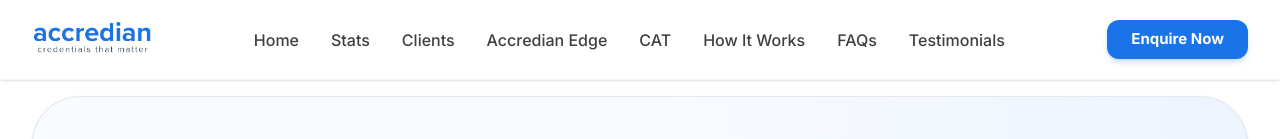
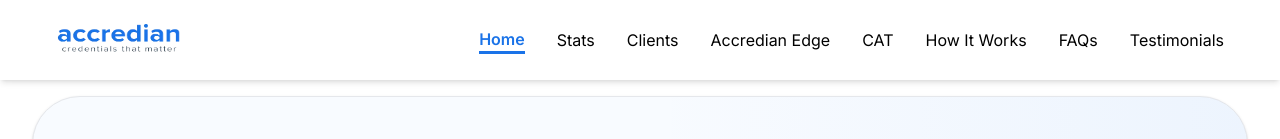
Before and after one commit to dexisworking/accredian-enterprise-clone, a Next.js app: page / in a window 1280 px wide. Shown: the top 139 px of the page. Built offline with nearby package versions, Linux system fonts and the light colour scheme.

Commit message:
feat: implement site header, hero section, process, and accredian edge components

```diff
--- a/components/AccredianEdge.tsx
+++ b/components/AccredianEdge.tsx
@@ -15,7 +15,7 @@ const icons: Record<string, any> = {
 
 export function AccredianEdge() {
   return (
-    <section id="accredian-edge" className="py-24 bg-[#f8fbff] relative overflow-hidden">
+    <section id="accredianEdge" className="py-24 bg-[#f8fbff] relative overflow-hidden">
       <div className="mx-auto max-w-7xl px-4 sm:px-6 lg:px-8 relative z-10">
         <div className="text-center mb-16">
           <h2 className="text-5xl font-extrabold text-[#0F172A] mb-4">
--- a/components/Hero.tsx
+++ b/components/Hero.tsx
@@ -6,7 +6,7 @@ import { heroChecklist } from "@/lib/site-data";
 
 export function Hero({ onEnquire }: { onEnquire?: () => void }) {
   return (
-    <section className="relative pt-24 pb-12 overflow-hidden bg-white">
+    <section id="home" className="relative pt-24 pb-12 overflow-hidden bg-white">
       <div className="mx-auto max-w-7xl px-4 sm:px-6 lg:px-8">
         <div className="relative bg-[#f8fbff] rounded-[3rem] overflow-hidden border border-[var(--line)] shadow-sm">
           {/* Background Gradient Accents */}
--- a/components/Process.tsx
+++ b/components/Process.tsx
@@ -7,7 +7,7 @@ const stepIcons = [BarChart, Monitor, Video];
 
 export function Process() {
   return (
-    <section id="how-it-works" className="py-24 bg-white relative">
+    <section id="howItWorks" className="py-24 bg-white relative">
       <div className="mx-auto max-w-7xl px-4 sm:px-6 lg:px-8">
         <div className="text-center mb-16">
           <h2 className="text-5xl font-extrabold text-[#0F172A] mb-4">
--- a/components/site-header.tsx
+++ b/components/site-header.tsx
@@ -2,91 +2,102 @@
 
 import { useState } from "react";
 
-const navItems = [
-  { label: "Home", href: "#top" },
-  { label: "Stats", href: "#stats" },
-  { label: "Clients", href: "#clients" },
-  { label: "Accredian Edge", href: "#accredian-edge" },
-  { label: "CAT", href: "#cat" },
-  { label: "How It Works", href: "#how-it-works" },
-  { label: "FAQs", href: "#faqs" },
-  { label: "Testimonials", href: "#testimonials" },
-];
+
 
 export function SiteHeader({ onEnquire }: { onEnquire?: () => void }) {
   const [isOpen, setIsOpen] = useState(false);
 
   return (
-    <header className="fixed inset-x-0 top-0 z-50 bg-white shadow-sm border-b border-slate-100 h-20">
-      <div className="mx-auto flex max-w-7xl h-full items-center justify-between px-4 lg:px-8">
-        <a href="#top" className="flex items-center">
+    <nav className="fixed top-0 w-full z-50 bg-white shadow-md py-6 px-6 md:px-14" data-cur="cursor">
+      <div className="max-w-[85rem] mx-auto flex justify-between items-center" data-cur="cursor">
+        <a href="#home">
           <img
             src="/logo.webp"
-            alt="Accredian"
-            className="h-[35px] w-auto"
-            data-cur="pointer"
+            alt="logo"
+            className="w-[124px] h-[32px]"
+            data-cur="cursor"
           />
         </a>
 
-        <nav className="hidden items-center gap-8 lg:flex">
-          {navItems.map((item) => (
-            <a
-              key={item.label}
-              href={item.href}
-              className="text-base font-medium text-[var(--text-gray)] transition hover:text-[#1A73E8] relative group"
-            >
-              {item.label}
-              <span className="absolute -bottom-1 left-0 w-0 h-0.5 bg-[#1A73E8] transition-all group-hover:w-full" />
-            </a>
-          ))}
-        </nav>
+        <ul className="hidden md:flex justify-end items-center flex-1 space-x-8" data-cur="cursor">
+          <li className="text-[16px] font-circular font-normal cursor-pointer text-[#1A73E8] font-semibold border-b-[3px] border-[#1A73E8]" data-cur="cursor">
+            <a href="#home" data-cur="pointer">Home</a>
+          </li>
+          <li className="text-[16px] font-circular font-normal cursor-pointer text-black">
+            <a href="#stats" data-cur="pointer">Stats</a>
+          </li>
+          <li className="text-[16px] font-circular font-normal cursor-pointer text-black">
+            <a href="#clients">Clients</a>
+          </li>
+          <li className="text-[16px] font-circular font-normal cursor-pointer text-black">
+            <a href="#accredianEdge">Accredian Edge</a>
+          </li>
+          <li className="text-[16px] font-circular font-normal cursor-pointer text-black">
+            <a href="#cat">CAT</a>
+          </li>
+          <li className="text-[16px] font-circular font-normal cursor-pointer text-black">
+            <a href="#howItWorks" data-cur="pointer">How It Works</a>
+          </li>
+          <li className="text-[16px] font-circular font-normal cursor-pointer text-black">
+            <a href="#faqs">FAQs</a>
+          </li>
+          <li className="text-[16px] font-circular font-normal cursor-pointer text-black">
+            <a href="#testimonials">Testimonials</a>
+          </li>
+        </ul>
 
-        <div className="hidden lg:block">
-          <button
-            onClick={onEnquire}
-            className="inline-flex items-center justify-center rounded-lg bg-[#1A73E8] px-6 py-2 text-[15px] font-bold text-white transition hover:bg-[#1557b0] shadow-md shadow-[#1A73E8]/20"
+        <div className="md:hidden flex items-center relative">
+          <svg
+            onClick={() => setIsOpen(!isOpen)}
+            stroke="currentColor"
+            fill="none"
+            strokeWidth="2"
+            viewBox="0 0 24 24"
+            aria-hidden="true"
+            className="w-8 h-8 text-black cursor-pointer"
+            height="1em"
+            width="1em"
+            xmlns="http://www.w3.org/2000/svg"
           >
-            Enquire Now
-          </button>
+            <path strokeLinecap="round" strokeLinejoin="round" d="M4 6h16M4 12h16m-7 6h7"></path>
+          </svg>
+
+          <div className={`${isOpen ? "flex" : "hidden"} absolute top-[50px] right-0 bg-white shadow-lg p-6 rounded-xl w-[200px] z-[60]`}>
+            <ul className="flex flex-col space-y-4 w-full">
+              <li className="text-[16px] font-circular text-black cursor-pointer">
+                <a
+                  className="text-[#1A73E8] font-semibold border-b-[2px] border-[#1A73E8] block"
+                  href="#home"
+                  onClick={() => setIsOpen(false)}
+                >
+                  Home
+                </a>
+              </li>
+              <li className="text-[16px] font-circular text-black cursor-pointer">
+                <a className="text-black block" href="#stats" onClick={() => setIsOpen(false)}>Stats</a>
+              </li>
+              <li className="text-[16px] font-circular text-black cursor-pointer">
+                <a className="text-black block" href="#clients" onClick={() => setIsOpen(false)}>Clients</a>
+              </li>
+              <li className="text-[16px] font-circular text-black cursor-pointer">
+                <a className="text-black block" href="#accredianEdge" onClick={() => setIsOpen(false)}>Accredian Edge</a>
+              </li>
+              <li className="text-[16px] font-circular text-black cursor-pointer">
+                <a className="text-black block" href="#cat" onClick={() => setIsOpen(false)}>CAT</a>
+              </li>
+              <li className="text-[16px] font-circular text-black cursor-pointer">
+                <a className="text-black block" href="#howItWorks" onClick={() => setIsOpen(false)}>How It Works</a>
+              </li>
+              <li className="text-[16px] font-circular text-black cursor-pointer">
+                <a className="text-black block" href="#faqs" onClick={() => setIsOpen(false)}>FAQs</a>
+              </li>
+              <li className="text-[16px] font-circular text-black cursor-pointer">
+                <a className="text-black block" href="#testimonials" onClick={() => setIsOpen(false)}>Testimonials</a>
+              </li>
+            </ul>
+          </div>
         </div>
-
-        <button
-          type="button"
-          onClick={() => setIsOpen((current) => !current)}
-          className="inline-flex h-10 w-10 items-center justify-center rounded-lg text-slate-700 lg:hidden"
-        >
-          <span className="text-2xl">{isOpen ? "×" : "☰"}</span>
-        </button>
       </div>
-
-      {/* Mobile Menu */}
-      <div
-        className={`mx-0 overflow-hidden bg-white border-b border-slate-100 transition-all duration-300 lg:hidden ${
-          isOpen ? "max-h-[500px] opacity-100 py-4" : "max-h-0 opacity-0"
-        }`}
-      >
-        <nav className="flex flex-col px-4 gap-1">
-          {navItems.map((item) => (
-            <a
-              key={item.label}
-              href={item.href}
-              onClick={() => setIsOpen(false)}
-              className="rounded-lg px-4 py-3 text-[15px] font-bold text-slate-700 hover:bg-slate-50 hover:text-[#1A73E8]"
-            >
-              {item.label}
-            </a>
-          ))}
-          <button
-            onClick={() => {
-              setIsOpen(false);
-              if (onEnquire) onEnquire();
-            }}
-            className="mt-2 inline-flex items-center justify-center rounded-lg bg-[#1A73E8] px-5 py-3 text-[15px] font-bold text-white mx-4"
-          >
-            Enquire Now
-          </button>
-        </nav>
-      </div>
-    </header>
+    </nav>
   );
 }
```
